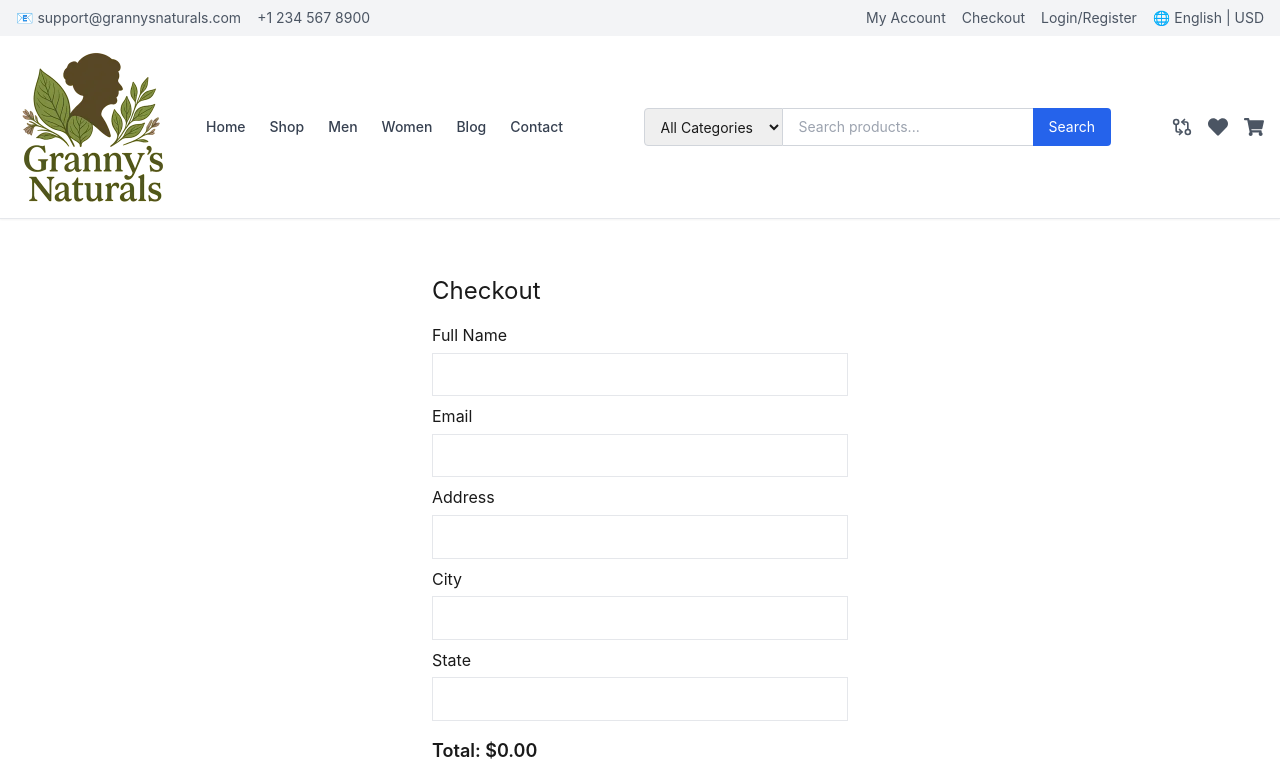
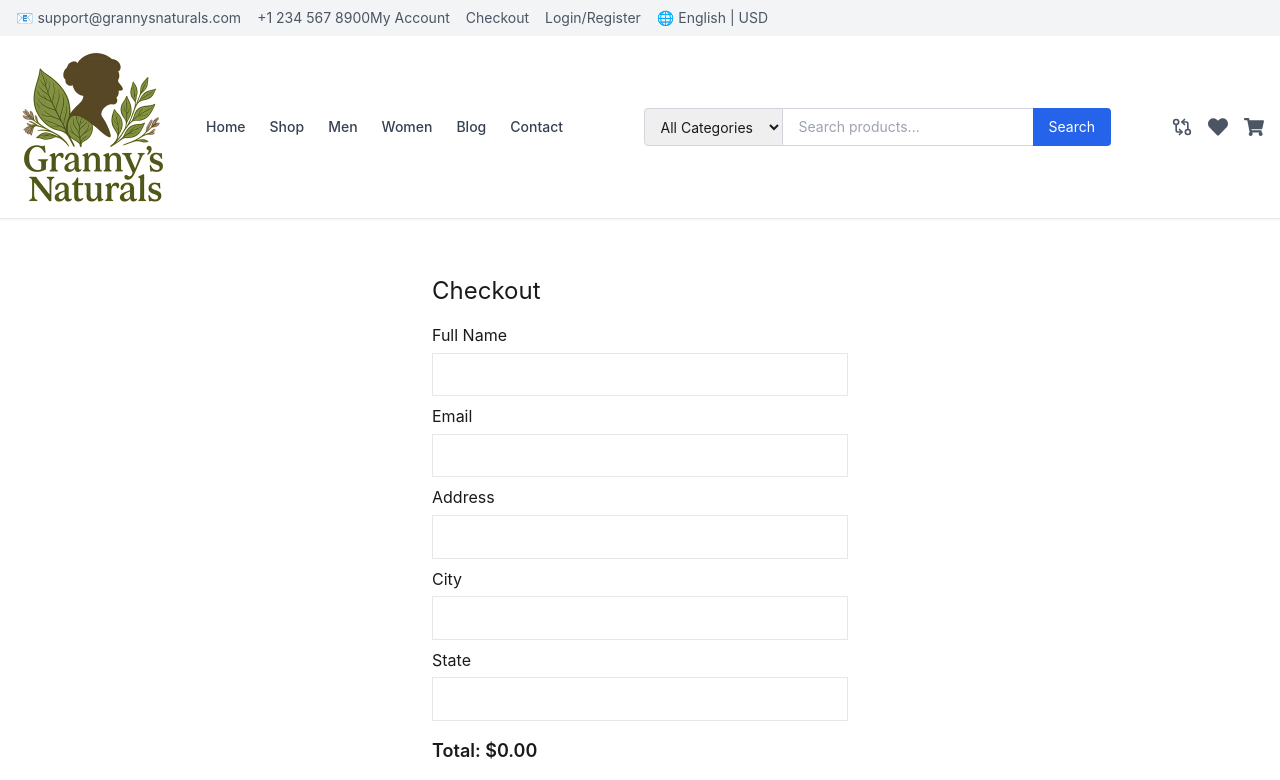
Before and after one commit to creative-prowess/headless-wc-demo, a Next.js app: page /checkout in a window 1280 px wide. Shown: the top 780 px of the page. Built offline with nearby package versions, Linux system fonts and the light colour scheme.

Commit message:
Account menu push

```diff
--- a/components/AccountMenu.js
+++ b/components/AccountMenu.js
@@ -3,7 +3,7 @@ import Link from 'next/link'
 
 export default function AccountMenu() {
   return (
-    <div className="space-x-4">
+    <div className="hidden md:flex flex-1 space-x-4">
       <Link href="/account" className="hover:underline">My Account</Link>
       <Link href="/checkout" className="hover:underline">Checkout</Link>
       <Link href="/login" className="hover:underline">Login/Register</Link>
```
